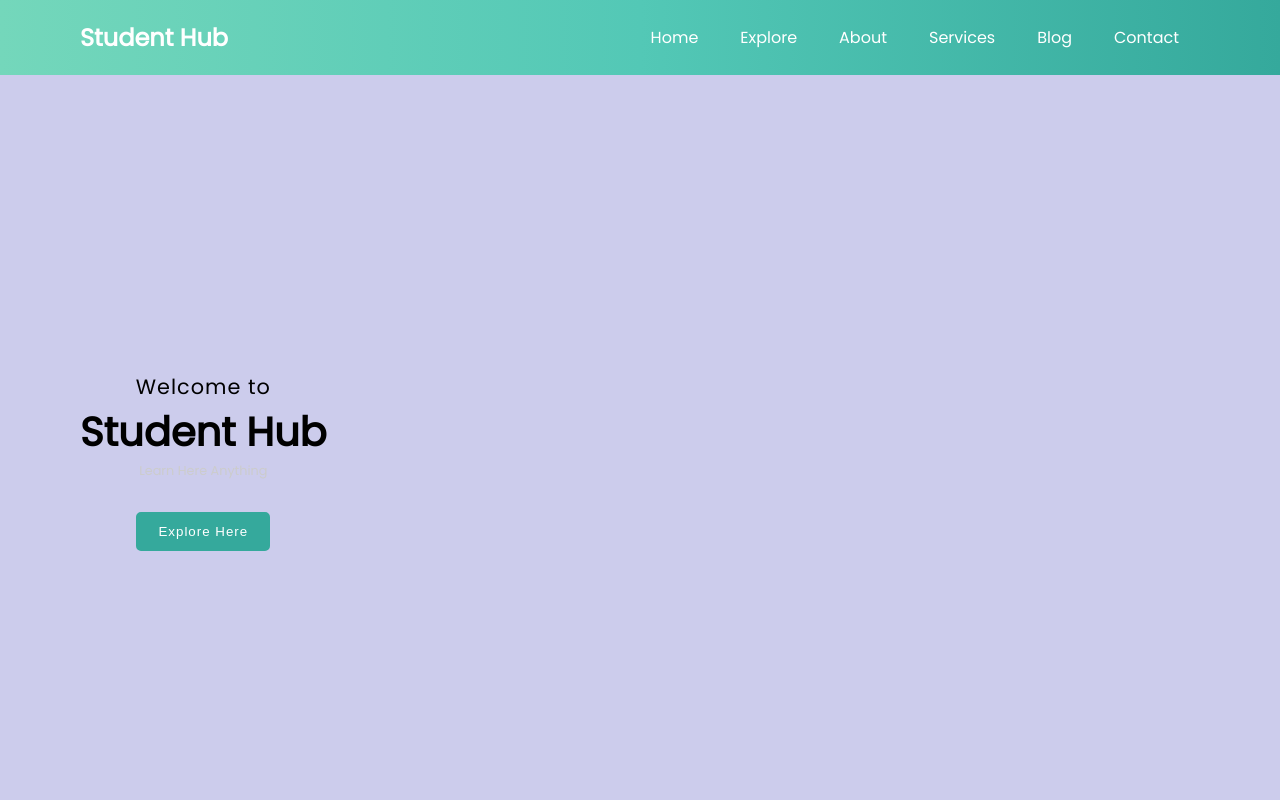
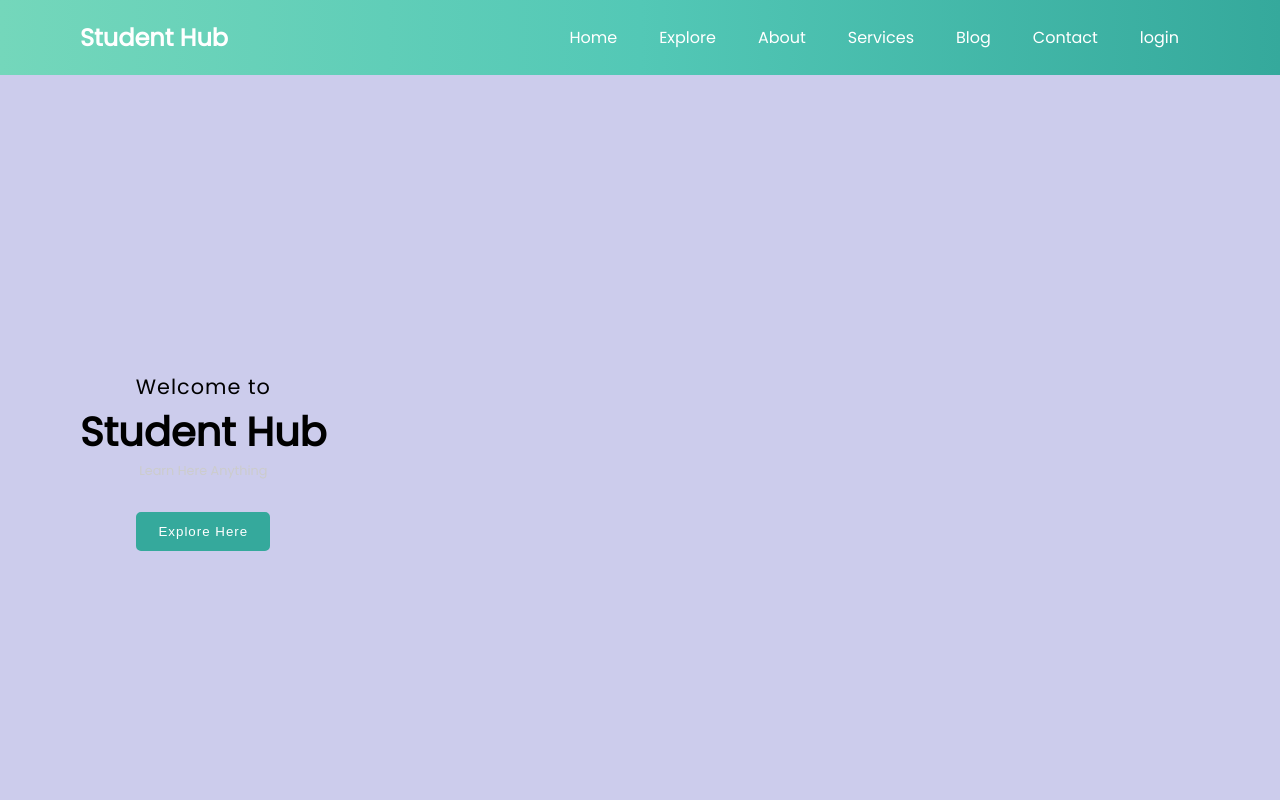
Before and after one commit to S-R-Sahoo/Hackathon, a plain HTML site: page index.html in a window 1280 px wide. Shown: the top 800 px of the page. Drawn offline with Linux system fonts and the light colour scheme.

Commit message:
Update index.html
login section added for auth0

```diff
--- a/index.html
+++ b/index.html
@@ -59,6 +59,12 @@
 					<li class="menu-list-items">
 						<a class="links" href="#contact">
 							Contact
+						</a>
+					</li>
+
+					<li class="menu-list-items">
+						<a class="links" href="/login">
+							login
 						</a>
 					</li>
 
```
